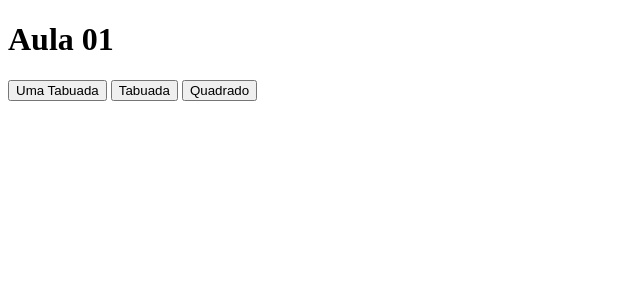
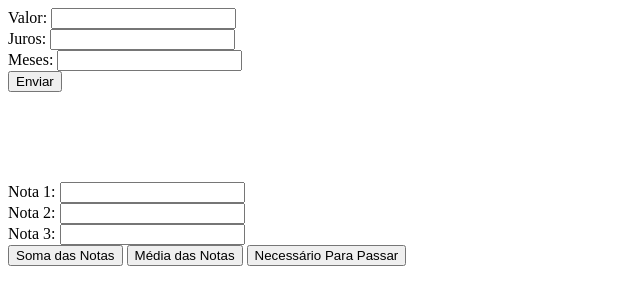
Before and after one commit to KauaFurioso/primeiroh_3t, a plain HTML site: page index.html in a window 1280 px wide. Shown: the whole page, without its empty margins (0-640 px from the left). Drawn offline with Linux system fonts and the light colour scheme.

Commit message:
Add files via upload

```diff
--- a/estudo.js
+++ b/estudo.js
@@ -1,35 +1,68 @@
-//alert("Oi, eu sou um alert!");
-//console.log ("Oi, eu estou no console.");
-//document.write("Aula de Pens. Comp.")
+//alert("");
+//console.log("");
+//document.write("");
 
-let tabuada = 111;
+var tabuada = 8;
 
-function meChame(nome) {
-    document.write ("<h1>Tabuada do " + tabuada + "</h1>")
-    document.write (tabuada + " x 1 = " + (tabuada * 1) + "<br>");
-    document.write (tabuada + " x 2 = " + (tabuada * 2) + "<br>");
-    document.write (tabuada + " x 3 = " + (tabuada * 3) + "<br>");
-    document.write (tabuada + " x 4 = " + (tabuada * 4) + "<br>");
-    document.write (tabuada + " x 5 = " + (tabuada * 5) + "<br>");
-    document.write (tabuada + " x 6 = " + (tabuada * 6) + "<br>");
-    document.write (tabuada + " x 7 = " + (tabuada * 7) + "<br>");
-    document.write (tabuada + " x 8 = " + (tabuada * 8) + "<br>");
-    document.write (tabuada + " x 9 = " + (tabuada * 9) + "<br>");
-    document.write (tabuada + " x 10 = " + (tabuada * 10) + "<br><br>");
-    document.write ("Feita por " + nome);
+function meChame(nome){
+    document.write("<h1>Tabuada do " + tabuada + "</h1>");
+    document.write(tabuada + " x 1 = "+(tabuada*1)+"<br>");
+    document.write(tabuada + " x 2 = "+(tabuada*2)+"<br>");
+    document.write(tabuada + " x 3 = "+(tabuada*3)+"<br>");
+    document.write(tabuada + " x 4 = "+(tabuada*4)+"<br>");
+    document.write(tabuada + " x 5 = "+(tabuada*5)+"<br>");
+    document.write(tabuada + " x 6 = "+(tabuada*6)+"<br>");
+    document.write(tabuada + " x 7 = "+(tabuada*7)+"<br>");
+    document.write(tabuada + " x 8 = "+(tabuada*8)+"<br>");
+    document.write(tabuada + " x 9 = "+(tabuada*9)+"<br>");
+    document.write(tabuada + " x 10 = "+(tabuada*10)+"<br");
+    document.write("Feita por " + nome);
+
 }
 
-//For (inicio; validação, manutenção)
 function escreva(){
-    for(var i = 0; i < 11; i ++){
-
-        document.write(tabuada + " x " + i + " = " + (tabuada*i) + "<br>");
-
+    for(var i = 1; i < 11; i++){
+        document.write(tabuada + " x " + i + " = "+(tabuada*i)+"<br>");
     }
 }
+
 function quadrado(){
     for(var i = 2; i < 101; i++){
-        document.write("O quadrado de " = i + " é " + (i*i) + "<br>")
+        document.write("O Quadrado de " + i + " é " + (i*i)+ "<br>")
     }
 
 }
+function total(){
+    let valor = document.getElementById("val").value;
+    let juros = document.getElementById("ju").value;
+    let mes = document.getElementById("mes").value;
+    let resultado = 0;
+    for(let i = 1; i <= mes; i++){
+        resultado = valor * (1+(juros/100));
+        valor = resultado;
+    }
+
+    document.write("O Resultado é " + resultado);
+}
+
+function soma(){
+    let n1 = document.getElementById("n1").value;
+    let n2 = document.getElementById("n2").value;
+    let n3 = document.getElementById("n3").value;
+    let r = Number(n1) + Number(n2) + Number(n3);
+    document.getElementById("resultado").innerHTML = r;
+}
+function média(){
+    let n1 = document.getElementById("n1").value;
+    let n2 = document.getElementById("n2").value;
+    let n3 = document.getElementById("n3").value;
+    let r = (Number(n1) + Number(n2) + Number(n3))/3;
+    document.getElementById("resultado").innerHTML = r;
+}
+function necessário(){
+    let n1 = document.getElementById("n1").value;
+    let n2 = document.getElementById("n2").value;
+    let n3 = document.getElementById("n3").value;
+    let r = 180 - (Number(n1) + Number(n2) + Number(n3));
+    document.getElementById("resultado").innerHTML = r;
+}
--- a/index.html
+++ b/index.html
@@ -1,17 +1,30 @@
 <!DOCTYPE html>
-<html lang="en">
+<html lang="pt-br">
 <head>
     <meta charset="UTF-8">
     <meta http-equiv="X-UA-Compatible" content="IE=edge">
     <meta name="viewport" content="width=device-width, initial-scale=1.0">
-    <title>Estudo JavaScript</title>
-    <link rel="stylesheet" href="geral.css">
+    <title>Primeiro H</title>
     <script src="estudo.js"></script>
+
 </head>
 <body>
-    <h1>Aula 01</h1>
-    <button onclick="meChame('kaua');">Uma Tabuada</button>
-    <button onclick="escreva()">Tabuada</button>
-    <button onclick="quadrado()">Quadrado</button>
+
+   Valor: <input id="val" type="text"><br>
+   Juros: <input id="ju" type="text"><br>
+   Meses: <input id="mes" type="text"><br>
+   <button onclick="total()">Enviar</button>
+
+   <br> <br> <br> <br> <br>
+   <span id="resultado"></span><br>
+
+    Nota 1: <input id="n1" type="text"><br>
+    Nota 2: <input id="n2" type="text"><br>
+    Nota 3: <input id="n3" type="text"><br>
+
+    <button onclick="soma()">Soma das Notas</button>
+    <button onclick="média()">Média das Notas</button>
+    <button onclick="necessário()"> Necessário Para Passar</button>
+
 </body>
 </html>
```
Also changed, not shown: 1 other file.
